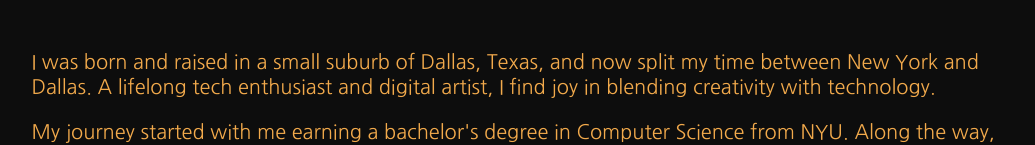
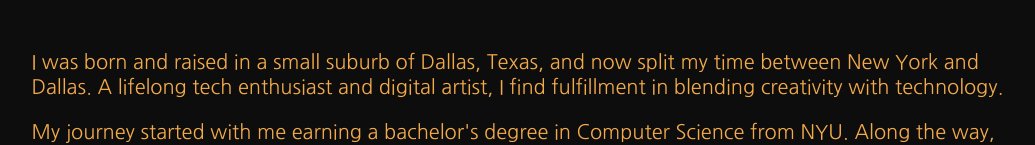
Before and after one commit to CharlesCondon/React-Portfolio, a React (Create React App) app: page /about in a window 1280 px wide. Shown: the part 248-393 px from the top of the page, without its empty margins (111-1146 px from the left). Built offline with nearby package versions, Linux system fonts and the light colour scheme.

Commit message:
word change

```diff
--- a/src/assets/components/About/About.js
+++ b/src/assets/components/About/About.js
@@ -26,7 +26,7 @@
                 <div className='aboutHeadText'>
                     <div className='aboutParagraphs'>
                         <p>I was born and raised in a small suburb of Dallas, Texas, and now split my time between
-                            New York and Dallas. A lifelong tech enthusiast and digital artist, I find joy in
+                            New York and Dallas. A lifelong tech enthusiast and digital artist, I find fulfillment in
                             blending creativity with technology.</p>
                         <p>My journey started with me earning a bachelor's degree in Computer Science from NYU. Along
                             the way, I've worn many hats — from being a Technical Assistant at NYU to working as
```
